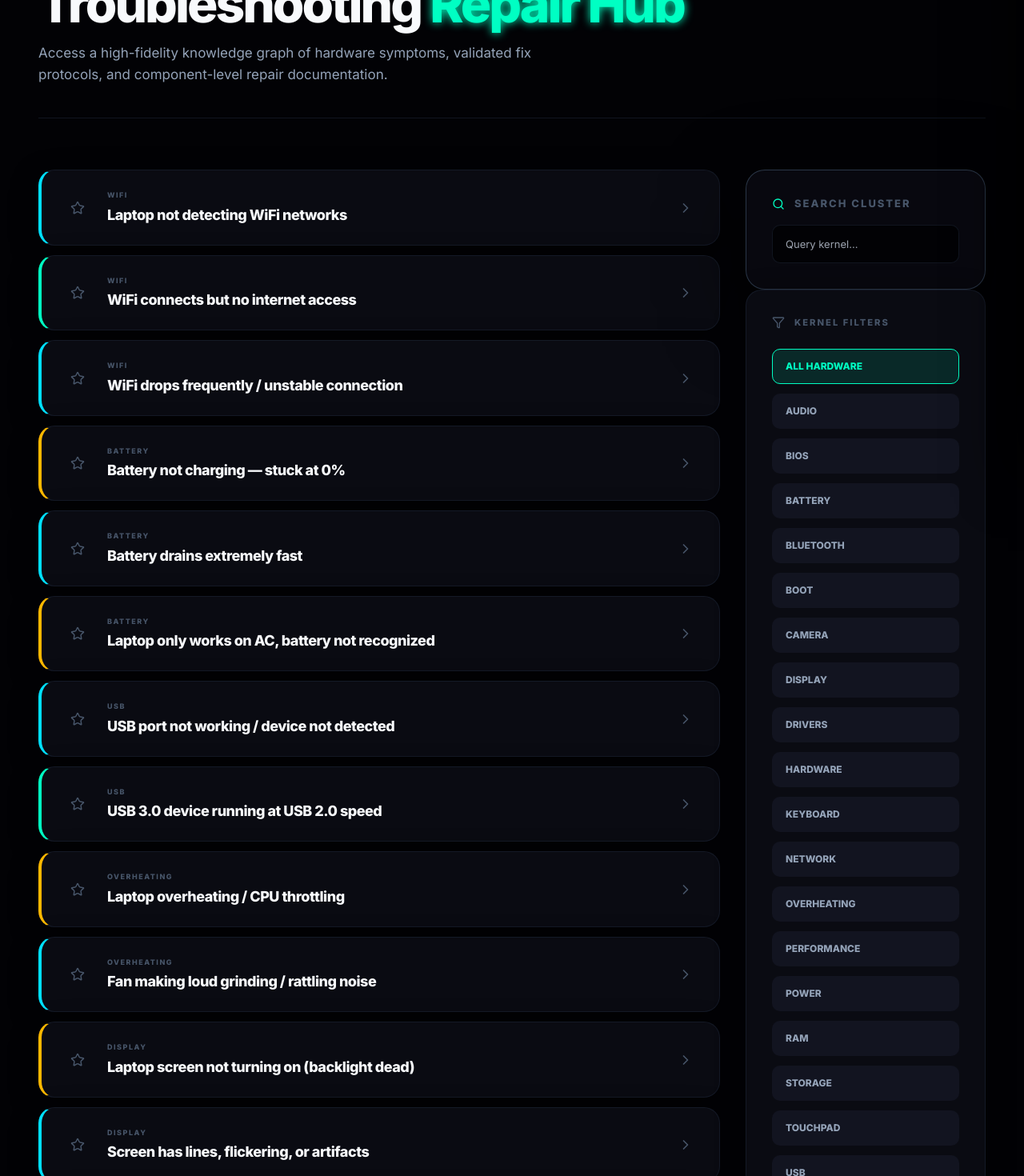
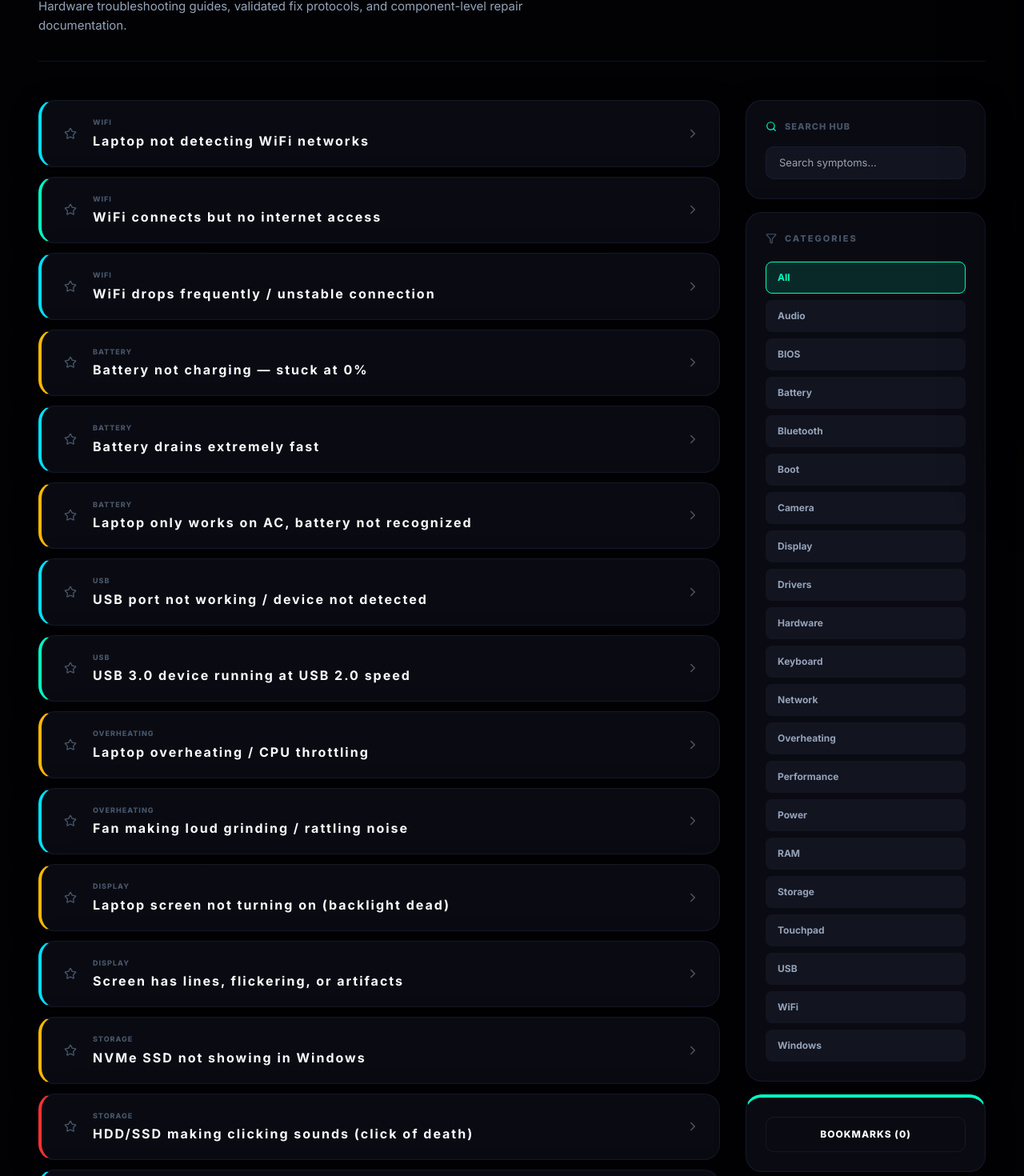
Before and after one commit to HackRore/techtool_V.1, a Next.js app: page /fixlab in a window 1280 px wide. Shown: the part 200-1670 px from the top of the page at 80% size. Built offline with nearby package versions, Linux system fonts and the light colour scheme.

Commit message:
fix(4): final professional UI polish and jargon removal

```diff
--- a/app/fixlab/page.js
+++ b/app/fixlab/page.js
@@ -3,10 +3,10 @@ import { useState, useMemo, useEffect } from 'react'
 import AppLayout from '../../components/layout/AppLayout'
 import { KB, CATEGORIES } from '../../lib/knowledgeBase'
 import {
-  Search, BookOpen, ChevronDown,
-  ChevronRight, Star, CheckCircle,
-  Clock, Tool, AlertCircle, Share, Printer,
-  Filter, Sparkles
+  Search, ChevronDown,
+  ChevronRight, Star,
+  Terminal, AlertCircle, Printer,
+  Filter
 } from 'lucide-react'
 
 export default function FixLab() {
@@ -60,20 +60,19 @@ export default function FixLab() {
     <AppLayout>
       <div className="animate-in">
 
-        {/* Hub Header Perfection */}
-        <header style={{ marginBottom: 64, borderBottom: '1px solid var(--border)', paddingBottom: 40 }}>
-           <div className="badge badge-ready" style={{ marginBottom: 24, fontSize: 10 }}>INTELLIGENCE_LAYER // FIXLAB_HUB</div>
-           <h1 style={{ marginBottom: 16 }}>Troubleshooting <span className="glow-text" style={{ color: 'var(--accent)' }}>Repair Hub</span></h1>
-           <p style={{ color: 'var(--text-secondary)', fontSize: 17, maxWidth: 650, lineHeight: 1.6 }}>
-             Access a high-fidelity knowledge graph of hardware symptoms, validated fix protocols, and component-level repair documentation.
+        {/* Hub Header */}
+        <header style={{ marginBottom: 48, borderBottom: '1px solid var(--border)', paddingBottom: 32 }}>
+           <h1 style={{ marginBottom: 12 }}>Repair <span style={{ color: 'var(--accent)' }}>Solutions</span></h1>
+           <p style={{ color: 'var(--text-secondary)', fontSize: '15px', maxWidth: 650, lineHeight: 1.6 }}>
+             Hardware troubleshooting guides, validated fix protocols, and component-level repair documentation.
            </p>
         </header>
 
         <div className="dashboard-layout">
 
-          {/* Main Content: Intelligence Entries */}
+          {/* Main Content: Fix Entries */}
           <div style={{ minWidth: 0 }}>
-             <div style={{ display: 'flex', flexDirection: 'column', gap: 12, marginBottom: 80 }}>
+             <div style={{ display: 'flex', flexDirection: 'column', gap: 12, marginBottom: 60 }}>
                 {filtered.map(entry => {
                   const isExpanded = expandedId === entry.id
                   const isBookmarked = bookmarks.includes(entry.id)
@@ -91,39 +90,38 @@ export default function FixLab() {
                       }}
                     >
                       {/* Entry Header */}
-                      <div style={{ padding: '24px 32px', display: 'flex', justifyContent: 'space-between', alignItems: 'center' }}>
-                         <div style={{ display: 'flex', alignItems: 'center', gap: 24 }}>
+                      <div style={{ padding: '20px 24px', display: 'flex', justifyContent: 'space-between', alignItems: 'center' }}>
+                         <div style={{ display: 'flex', alignItems: 'center', gap: 16 }}>
                             <div onClick={(e) => toggleBookmark(entry.id, e)} style={{ padding: 4 }}>
-                               <Star size={18} style={{
+                               <Star size={16} style={{
                                  color: isBookmarked ? 'var(--accent)' : 'var(--text-muted)',
                                  fill: isBookmarked ? 'var(--accent)' : 'none',
-                                 filter: isBookmarked ? 'drop-shadow(0 0 4px var(--accent))' : 'none'
                                }} />
                             </div>
                             <div>
-                               <div style={{ display: 'flex', alignItems: 'center', gap: 12, marginBottom: 4 }}>
-                                  <span style={{ fontSize: 9, fontWeight: 900, color: 'var(--text-muted)', textTransform: 'uppercase', letterSpacing: 1.5 }}>{entry.category}</span>
-                                  {isDone && <span className="badge badge-pass" style={{ fontSize: 8 }}>VALIDATED_FIX</span>}
+                               <div style={{ display: 'flex', alignItems: 'center', gap: 8, marginBottom: 4 }}>
+                                  <span style={{ fontSize: 9, fontWeight: 800, color: 'var(--text-muted)', textTransform: 'uppercase', letterSpacing: 1 }}>{entry.category}</span>
+                                  {isDone && <span className="badge badge-pass" style={{ fontSize: 8 }}>FIXED</span>}
                                </div>
-                               <h3 style={{ fontSize: 18, fontWeight: 900, letterSpacing: -0.5, textTransform: 'none', color: 'var(--text-primary)' }}>{entry.title}</h3>
+                               <h3 style={{ fontSize: 16, fontWeight: 700, textTransform: 'none', color: 'var(--text-primary)', margin:0 }}>{entry.title}</h3>
                             </div>
                          </div>
                          <div style={{ color: 'var(--text-muted)' }}>
-                            {isExpanded ? <ChevronDown size={20} /> : <ChevronRight size={20} />}
+                            {isExpanded ? <ChevronDown size={18} /> : <ChevronRight size={18} />}
                          </div>
                       </div>
 
                       {/* Expanded View */}
                       {isExpanded && (
-                        <div className="animate-in" style={{ padding: '0 32px 40px 80px', borderTop: '1px solid var(--border)' }}>
-                           <div style={{ display: 'grid', gridTemplateColumns: 'repeat(auto-fit, minmax(280px, 1fr))', gap: 48, marginTop: 40 }}>
+                        <div className="animate-in" style={{ padding: '0 24px 32px 64px', borderTop: '1px solid var(--border)' }}>
+                           <div style={{ display: 'grid', gridTemplateColumns: 'repeat(auto-fit, minmax(280px, 1fr))', gap: 32, marginTop: 24 }}>
 
-                              <div style={{ display: 'flex', flexDirection: 'column', gap: 40 }}>
+                              <div style={{ display: 'flex', flexDirection: 'column', gap: 32 }}>
                                  <section>
-                                    <h4 style={{ fontSize: 10, fontWeight: 900, color: 'var(--text-muted)', textTransform: 'uppercase', letterSpacing: 2, marginBottom: 16 }}>Standard Pathing (Causes)</h4>
-                                    <div style={{ display: 'flex', flexWrap: 'wrap', gap: 10 }}>
+                                    <h4 style={{ fontSize: 10, fontWeight: 800, color: 'var(--text-muted)', textTransform: 'uppercase', letterSpacing: 1.5, marginBottom: 12 }}>Common Causes</h4>
+                                    <div style={{ display: 'flex', flexWrap: 'wrap', gap: 8 }}>
                                        {entry.causes.map(c => (
-                                         <div key={c} style={{ fontSize: 12, color: 'var(--text-secondary)', background: 'var(--bg-primary)', padding: '6px 14px', borderRadius: 8, border: '1px solid var(--border)' }}>
+                                         <div key={c} style={{ fontSize: 12, color: 'var(--text-secondary)', background: 'var(--bg-primary)', padding: '6px 12px', borderRadius: 6, border: '1px solid var(--border)' }}>
                                             {c}
                                          </div>
                                        ))}
@@ -131,48 +129,40 @@ export default function FixLab() {
                                  </section>
 
                                  <section>
-                                    <h4 style={{ fontSize: 10, fontWeight: 900, color: 'var(--text-muted)', textTransform: 'uppercase', letterSpacing: 2, marginBottom: 24 }}>Verified Repair Protocol</h4>
-                                    <div style={{ display: 'flex', flexDirection: 'column', gap: 20 }}>
+                                    <h4 style={{ fontSize: 10, fontWeight: 800, color: 'var(--text-muted)', textTransform: 'uppercase', letterSpacing: 1.5, marginBottom: 16 }}>Repair Protocol</h4>
+                                    <div style={{ display: 'flex', flexDirection: 'column', gap: 16 }}>
                                        {entry.steps.map((step, i) => (
-                                         <div key={i} style={{ display: 'flex', gap: 24 }}>
+                                         <div key={i} style={{ display: 'flex', gap: 16 }}>
                                             <div className="text-mono" style={{
-                                              width: 32, height: 32, borderRadius: 8, background: 'var(--bg-primary)',
+                                              width: 24, height: 24, borderRadius: 6, background: 'var(--bg-primary)',
                                               border: '1px solid var(--accent)', display: 'flex', alignItems: 'center',
-                                              justifyContent: 'center', fontSize: 13, fontWeight: 900, color: 'var(--accent)'
+                                              justifyContent: 'center', fontSize: 11, fontWeight: 800, color: 'var(--accent)'
                                             }}>
                                                {i + 1}
                                             </div>
-                                            <div style={{ fontSize: 15, color: 'var(--text-primary)', lineHeight: 1.7, paddingTop: 4 }}>{step}</div>
+                                            <div style={{ fontSize: 14, color: 'var(--text-primary)', lineHeight: 1.6, paddingTop: 2 }}>{step}</div>
                                          </div>
                                        ))}
                                     </div>
                                  </section>
                               </div>
 
-                              {/* Sidebar Stats */}
-                              <div style={{ display: 'flex', flexDirection: 'column', gap: 24 }}>
-                                 <div className="card-elevated" style={{ padding: 24, background: 'var(--bg-primary)' }}>
-                                    <div style={{ fontSize: 9, fontWeight: 900, color: 'var(--text-muted)', textTransform: 'uppercase', letterSpacing: 2, marginBottom: 20 }}>Required Toolkit</div>
-                                    <div style={{ display: 'flex', flexWrap: 'wrap', gap: 8 }}>
-                                       {entry.tools.map(t => <span key={t} className="badge" style={{ background: 'var(--bg-elevated)', fontSize: 9 }}>{t}</span>)}
+                              {/* Sidebar Details */}
+                              <div style={{ display: 'flex', flexDirection: 'column', gap: 20 }}>
+                                 <div className="card" style={{ padding: 20, background: 'var(--bg-primary)' }}>
+                                    <div style={{ fontSize: 9, fontWeight: 800, color: 'var(--text-muted)', textTransform: 'uppercase', letterSpacing: 1.5, marginBottom: 16 }}>Required Tools</div>
+                                    <div style={{ display: 'flex', flexWrap: 'wrap', gap: 6 }}>
+                                       {entry.tools.map(t => <span key={t} className="badge" style={{ fontSize: 9 }}>{t}</span>)}
                                     </div>
                                  </div>
 
-                                 <div style={{ display: 'flex', flexDirection: 'column', gap: 12 }}>
-                                    <button onClick={(e) => toggleDone(entry.id, e)} className="btn-accent" style={{
-                                      width: '100%', height: 48, background: isDone ? 'transparent' : 'var(--accent)',
-                                      border: `1px solid var(--accent)`, color: isDone ? 'var(--accent)' : 'var(--bg-primary)'
-                                    }}>
-                                       {isDone ? 'RE-OPEN_SYMPTOM' : 'MARK_AS_RESOLVED'}
+                                 <div style={{ display: 'flex', flexDirection: 'column', gap: 10 }}>
+                                    <button onClick={(e) => toggleDone(entry.id, e)} className="btn-primary" style={{ width: '100%', height: 44 }}>
+                                       {isDone ? 'Re-open Case' : 'Mark as Fixed'}
                                     </button>
-                                    <div style={{ display: 'flex', gap: 12 }}>
-                                       <button className="btn-accent" style={{ flex: 1, height: 44, background: 'var(--bg-elevated)', border: '1px solid var(--border)', color: 'var(--text-secondary)' }}>
-                                          SHARE
-                                       </button>
-                                       <button className="btn-accent" style={{ flex: 1, height: 44, background: 'var(--bg-elevated)', border: '1px solid var(--border)', color: 'var(--text-secondary)' }}>
-                                          PRINT
-                                       </button>
-                                    </div>
+                                    <button className="btn-outline" style={{ width: '100%', height: 40 }} onClick={(e) => {e.stopPropagation(); window.print()}}>
+                                       <Printer size={14} /> Print Guide
+                                    </button>
                                  </div>
                               </div>
 
@@ -185,70 +175,57 @@ export default function FixLab() {
              </div>
           </div>
 
-          {/* Sidebar: Filters & Intelligence Hub */}
+          {/* Sidebar: Filters */}
           <aside className="sidebar-panel">
 
-             {/* Search Cluster */}
-             <div className="card-elevated" style={{ padding: 32 }}>
-                <div style={{ display: 'flex', alignItems: 'center', gap: 12, marginBottom: 16 }}>
-                   <Search size={16} style={{ color: 'var(--accent)' }} />
-                   <h3 style={{ fontSize: 13, textTransform: 'uppercase', letterSpacing: 2, textDecoration: 'none' }}>Search Cluster</h3>
+             {/* Search */}
+             <div className="card" style={{ padding: 24, marginBottom: 16 }}>
+                <div style={{ display: 'flex', alignItems: 'center', gap: 10, marginBottom: 16 }}>
+                   <Search size={14} style={{ color: 'var(--accent)' }} />
+                   <h3 style={{ fontSize: 11, textTransform: 'uppercase', letterSpacing: 1 }}>Search Hub</h3>
                 </div>
                 <input
                   type="text"
                   value={query}
                   onChange={e => setQuery(e.target.value)}
-                  placeholder="Query kernel..."
-                  style={{
-                    width: '100%', height: 48, padding: '0 16px', background: 'var(--bg-primary)',
-                    border: '1px solid var(--border)', borderRadius: 10, color: 'var(--text-primary)',
-                    fontSize: 13, outline: 'none'
-                  }}
-                  className="focus:border-accent"
+                  placeholder="Search symptoms..."
+                  style={{ width: '100%', fontSize: 13 }}
                 />
              </div>
 
-             {/* Functional Filters */}
-             <div className="card" style={{ padding: 32 }}>
-                <div style={{ display: 'flex', alignItems: 'center', gap: 12, marginBottom: 24 }}>
-                   <Filter size={16} style={{ color: 'var(--text-muted)' }} />
-                   <h3>Kernel Filters</h3>
+             {/* Categories */}
+             <div className="card" style={{ padding: 24, marginBottom: 16 }}>
+                <div style={{ display: 'flex', alignItems: 'center', gap: 10, marginBottom: 20 }}>
+                   <Filter size={14} style={{ color: 'var(--text-muted)' }} />
+                   <h3 style={{ fontSize: 11 }}>Categories</h3>
                 </div>
-                <div style={{ display: 'flex', flexDirection: 'column', gap: 12 }}>
+                <div style={{ display: 'flex', flexDirection: 'column', gap: 8 }}>
                    {['All', ...CATEGORIES].map(cat => (
                      <button
                        key={cat}
                        onClick={() => setActiveCategory(cat)}
                        style={{
-                         textAlign: 'left', padding: '12px 16px', borderRadius: 10,
+                         textAlign: 'left', padding: '10px 14px', borderRadius: 8,
                          background: activeCategory === cat ? 'var(--accent-glow)' : 'var(--bg-elevated)',
                          color: activeCategory === cat ? 'var(--accent)' : 'var(--text-secondary)',
                          border: `1px solid ${activeCategory === cat ? 'var(--accent)' : 'transparent'}`,
-                         fontSize: 12, fontWeight: 800, cursor: 'pointer', transition: 'all 0.2s'
+                         fontSize: 12, fontWeight: 700, cursor: 'pointer'
                        }}
                      >
-                        {cat.toUpperCase()} {cat === 'All' ? 'HARDWARE' : ''}
+                        {cat}
                      </button>
                    ))}
                 </div>
              </div>
 
-             {/* Personal Hub Sync */}
-             <div className="card-elevated" style={{ padding: 32, borderTop: '4px solid var(--status-info)' }}>
-                <div style={{ display: 'flex', alignItems: 'center', gap: 16, marginBottom: 24 }}>
-                   <Sparkles size={18} style={{ color: 'var(--status-info)' }} />
-                   <div style={{ fontSize: 13, fontWeight: 900 }}>Personal Hub Sync</div>
-                </div>
+             {/* Bookmarks */}
+             <div className="card" style={{ padding: 24, borderTop: '4px solid var(--accent)' }}>
                 <button
                   onClick={() => setShowBookmarks(!showBookmarks)}
-                  className="btn-accent"
-                  style={{
-                    width: '100%', height: 44, background: showBookmarks ? 'var(--status-info)' : 'transparent',
-                    border: `1px solid var(--status-info)`, color: showBookmarks ? 'var(--bg-primary)' : 'var(--status-info)',
-                    fontSize: 11
-                  }}
+                  className="btn-outline"
+                  style={{ width: '100%', color: showBookmarks ? 'var(--accent)' : 'var(--text-primary)', borderColor: showBookmarks ? 'var(--accent)' : 'var(--border)' }}
                 >
-                  {showBookmarks ? 'SHOW_ALL_REPORTS' : `VIEW_BOOKMARKS (${bookmarks.length})`}
+                  {showBookmarks ? 'Show All' : `Bookmarks (${bookmarks.length})`}
                 </button>
              </div>
 
--- a/app/globals.css
+++ b/app/globals.css
@@ -174,15 +174,50 @@ h3 { font-size: 0.7rem; font-weight: 800; color: var(--text-muted); text-transfo
 .badge-fail  { color: var(--status-fail); border-color: var(--status-fail); }
 
 /* ── Buttons ───────────────────────────────── */
-.btn-accent {
-  background: var(--accent); color: var(--bg-primary);
-  border: none; border-radius: 10px; padding: 14px 28px;
-  font-weight: 900; cursor: pointer; transition: all var(--duration) var(--ease);
-  text-transform: uppercase; letter-spacing: 1px; font-size: 13px;
-  display: inline-flex; align-items: center; justify-content: center; gap: 10px;
+.btn-accent, .btn-primary {
+  background: var(--accent); color: #000;
+  border: none; border-radius: 10px; padding: 12px 24px;
+  font-weight: 800; cursor: pointer; transition: all 0.2s;
+  text-transform: uppercase; letter-spacing: 1px; font-size: 12px;
+  display: inline-flex; align-items: center; justify-content: center; gap: 8px;
+  text-decoration: none;
 }
 
-.btn-accent:hover { transform: translateY(-2px) scale(1.02); filter: brightness(1.1); box-shadow: 0 0 30px var(--accent-glow); }
+.btn-accent:hover, .btn-primary:hover {
+  transform: translateY(-2px);
+  filter: brightness(1.1);
+  box-shadow: 0 0 20px var(--accent-glow);
+}
+
+.btn-outline {
+  background: transparent; color: var(--text-primary);
+  border: 1px solid var(--border-bright); border-radius: 10px; padding: 12px 24px;
+  font-weight: 800; cursor: pointer; transition: all 0.2s;
+  text-transform: uppercase; letter-spacing: 1px; font-size: 12px;
+  display: inline-flex; align-items: center; justify-content: center; gap: 8px;
+  text-decoration: none;
+}
+
+.btn-outline:hover {
+  border-color: var(--accent);
+  background: var(--accent-glow);
+}
+
+input, select, textarea {
+  background: var(--bg-elevated);
+  border: 1px solid var(--border);
+  border-radius: 10px;
+  padding: 10px 16px;
+  font-size: 14px;
+  color: var(--text-primary);
+  outline: none;
+  transition: all 0.2s;
+}
+
+input:focus {
+  border-color: var(--accent);
+  box-shadow: 0 0 10px var(--accent-glow);
+}
 
 /* ── Components: Shell ─────────────────────── */
 .top-nav {
```
